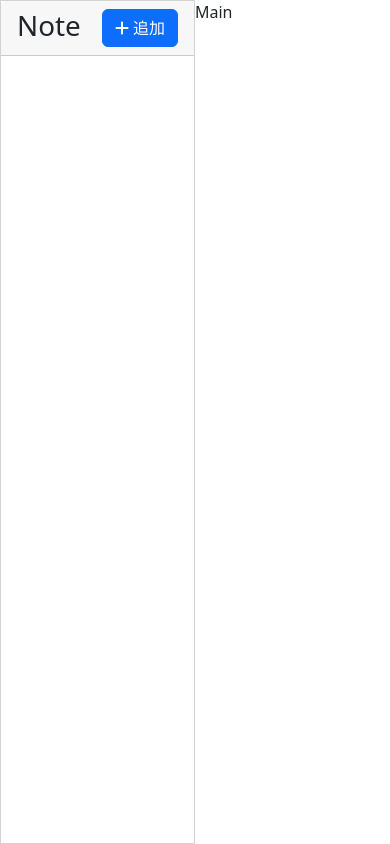
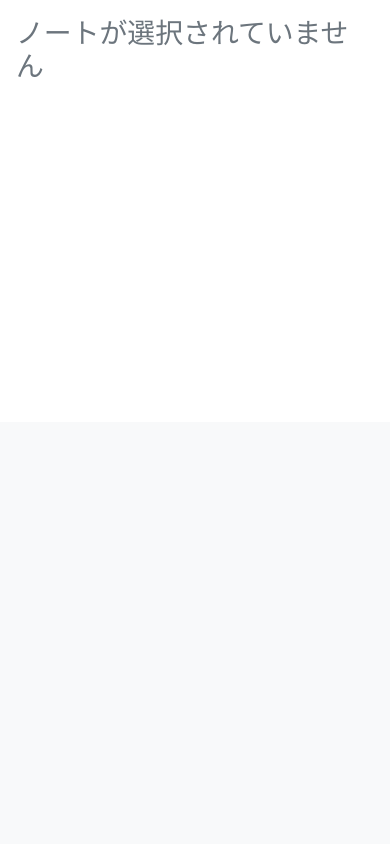
Before and after one commit to keieng/react-note, a React (Vite) app: page / in a window 390 px wide. Built offline with nearby package versions, Linux system fonts and the light colour scheme.

Commit message:
ノートの選択状態実装

```diff
--- a/src/App.jsx
+++ b/src/App.jsx
@@ -1,39 +1,96 @@
 import { useState } from "react";
-import { Col, Row } from "react-bootstrap";
+import { Button, Col, Row } from "react-bootstrap";
 import uuid from "react-uuid";
 import Main from "./components/Main";
 import Sidebar from "./components/Sidebar";
+import Offcanvas from "react-bootstrap/Offcanvas";
 
 function App() {
+  // ノート
   const [notes, setNotes] = useState([]);
+  // 選択中のノートのidをセットする
+  const [activeNoteId, setActiveNoteId] = useState("");
 
+  const [show, setShow] = useState(false);
+  const handleClose = () => setShow(false);
+  const handleShow = () => setShow(true);
+
+  // ノートの追加
   const onAddNote = () => {
     const newNote = {
       id: uuid(),
-      title: "This one is a title",
-      content: "This one is a text",
+      title: "new note",
+      content: "",
       createDate: Date.now(),
     };
     setNotes([...notes, newNote]);
-    console.log(notes);
   };
 
+  /**
+   * ノートを削除する関数
+   * @param {*} id
+   */
   const onDeleteNote = (id) => {
     const filterNotes = notes.filter((note) => note.id !== id);
     setNotes(filterNotes);
   };
+
+  const updateNote = () => {
+    // 修正された新しいノートの配列を返す
+    const updatedNotes = notes.map((note) => {
+      if (note.id === updatedNote.id) {
+        return updatedNote;
+      } else {
+        return note;
+      }
+    });
+  };
+
+  /**
+   * 選択中のノートの詳細を取得する
+   * @returns
+   */
+  const getActiveNote = () => {
+    return notes.find((note) => note.id === activeNoteId);
+  };
+
   return (
     <div className="App">
       <Row className="g-0">
-        <Col>
+        <Col className="d-none d-sm-inline">
           <Sidebar
             onAddNote={onAddNote}
             notes={notes}
             onDeleteNote={onDeleteNote}
+            isActive={activeNoteId}
+            setIsActive={setActiveNoteId}
           />
         </Col>
-        <Col>
-          <Main />
+        <Col sm="9">
+          <Main activeNote={getActiveNote()} />
+          {/* <Button variant="primary" className="d-sm-none" onClick={handleShow}>
+            Launch
+          </Button>
+
+          <Offcanvas
+            show={show}
+            backdrop={false}
+            scroll={true}
+            onHide={handleClose}
+          >
+            <Offcanvas.Header closeButton>
+              <Offcanvas.Title>Offcanvas</Offcanvas.Title>
+            </Offcanvas.Header>
+            <Offcanvas.Body>
+              <Sidebar
+                onAddNote={onAddNote}
+                notes={notes}
+                onDeleteNote={onDeleteNote}
+                activeNote={activeNote}
+                setActiveNote={setActiveNote}
+              />{" "}
+            </Offcanvas.Body>
+          </Offcanvas> */}
         </Col>
       </Row>
     </div>
--- a/src/components/Main.jsx
+++ b/src/components/Main.jsx
@@ -1,7 +1,53 @@
 import React from "react";
+import { Card, Form } from "react-bootstrap";
 
-const Main = () => {
-  return <div>Main</div>;
+const Main = ({ activeNote }) => {
+  const onEditNote = () => {};
+
+  return (
+    <Card className="vh-100 border-0">
+      {/* <Card.Header className="d-flex">
+        <span className="display-6">Note</span>
+        <Button onClick={onAddNote} className="ms-auto">
+        <FontAwesomeIcon icon={faAdd} className="me-1" />
+        追加
+        </Button>
+      </Card.Header> */}
+      <Card.Body>
+        {!activeNote ? (
+          <>
+            <div className="h-100 d-flex justify-content-center text-secondary display-6">
+              <p>ノートが選択されていません</p>
+            </div>
+          </>
+        ) : (
+          <Form>
+            <Form.Group className="mb-3" controlId="formBasicEmail">
+              <Form.Control
+                type="text"
+                placeholder="タイトル"
+                value={activeNote?.title}
+                onChange={(e) => onEditNote("title", e.target.value)}
+              />
+            </Form.Group>
+            <Form.Group className="mb-3" controlId="formBasicEmail">
+              <Form.Control
+                as="textarea"
+                placeholder="内容"
+                rows="10"
+                value={activeNote?.content}
+                onChange={(e) => onEditNote("content", e.target.value)}
+              />
+            </Form.Group>
+          </Form>
+        )}
+      </Card.Body>
+      <div className="h-50 bg-light p-3">
+        <h1>{activeNote?.title}</h1>
+        {activeNote?.content}
+      </div>
+    </Card>
+  );
 };
 
 export default Main;
--- a/src/components/Sidebar.jsx
+++ b/src/components/Sidebar.jsx
@@ -1,36 +1,27 @@
-import {
-  faAdd,
-  faNoteSticky,
-  faTrash,
-} from "@fortawesome/free-solid-svg-icons";
+import { faAdd, faTrash } from "@fortawesome/free-solid-svg-icons";
 import { FontAwesomeIcon } from "@fortawesome/react-fontawesome";
-import React, { useState } from "react";
-import { Card, Col, ListGroup, Row } from "react-bootstrap";
+import React from "react";
+import { Card, ListGroup } from "react-bootstrap";
 import Button from "react-bootstrap/Button";
-import Offcanvas from "react-bootstrap/Offcanvas";
 
-const Sidebar = ({ onAddNote, notes, onDeleteNote }) => {
-  const [show, setShow] = useState(true);
-
-  const handleClose = () => setShow(false);
-  const handleShow = () => setShow(true);
-
+const Sidebar = ({ onAddNote, notes, onDeleteNote, isActive, setIsActive }) => {
   return (
-    <>
     <Card className="vh-100 rounded-0">
       <Card.Header className="d-flex">
-          <span className="display-6">
-            {/* <FontAwesomeIcon icon={faNoteSticky} /> */}
-            Note
-          </span>
+        <span className="display-6">Note</span>
         <Button onClick={onAddNote} className="ms-auto">
           <FontAwesomeIcon icon={faAdd} className="me-1" />
           追加
         </Button>
       </Card.Header>
-        <ListGroup variant="flush" className="overflow-auto">
+      <ListGroup variant="flush" className="overflow-auto rounded-0">
         {notes.map((note, i) => (
-            <ListGroup.Item action key={note.id}>
+          <ListGroup.Item
+            action
+            key={note.id}
+            active={note.id === isActive}
+            onClick={() => setIsActive(note.id)}
+          >
             <Card.Title>{note.title}</Card.Title>
             <Card.Text>{note.content}</Card.Text>
             <Card.Text>
@@ -41,7 +32,7 @@ const Sidebar = ({ onAddNote, notes, onDeleteNote }) => {
                 })}
               </small>
             </Card.Text>
-              <Button variant="danger" onClick={() => onDeleteNote(note.id)}>
+            <Button variant="light" onClick={() => onDeleteNote(note.id)}>
               <FontAwesomeIcon icon={faTrash} className="me-1" />
               削除
             </Button>
@@ -49,26 +40,6 @@ const Sidebar = ({ onAddNote, notes, onDeleteNote }) => {
         ))}
       </ListGroup>
     </Card>
-      {/* <Button variant="primary" onClick={handleShow}>
-        Launch
-      </Button>
-
-      <Offcanvas
-        show={show}
-        backdrop={false}
-        scroll={true}
-        onHide={handleClose}
-        keyboard={false}
-      >
-        <Offcanvas.Header closeButton>
-          <Offcanvas.Title>Offcanvas</Offcanvas.Title>
-        </Offcanvas.Header>
-        <Offcanvas.Body>
-          Some text as placeholder. In real life you can have the elements you
-          have chosen. Like, text, images, lists, etc.
-        </Offcanvas.Body>
-      </Offcanvas> */}
-    </>
   );
 };
 
```
Lines whose indentation alone changed are shown as unchanged.
